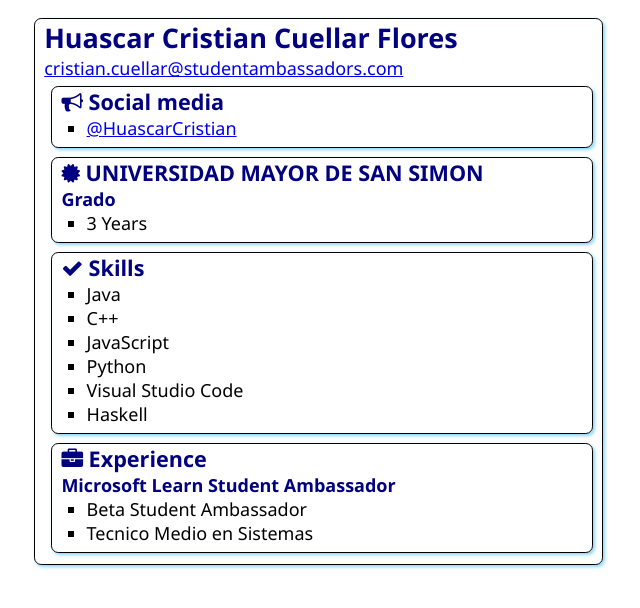
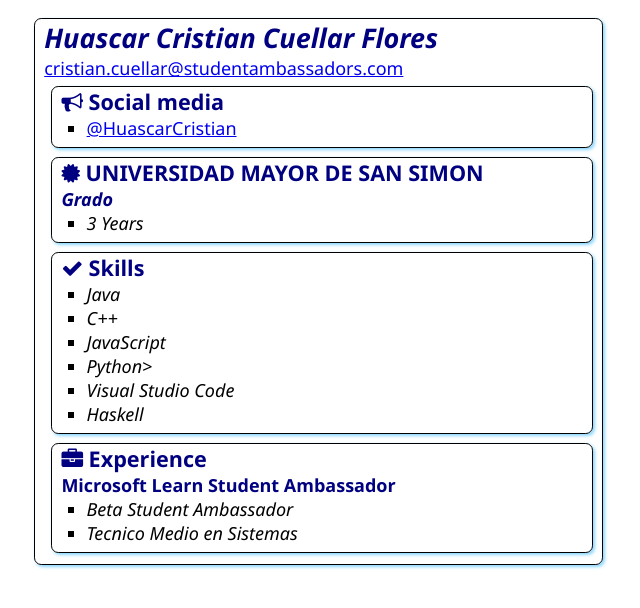
Before and after one commit to HuascarCristian/SATechnicalOnboarding, a plain HTML site: page src/index.html in a window 1280 px wide. Shown: the whole page, without its empty margins (37-677 px from the left). Drawn offline with Linux system fonts and the light colour scheme.

Commit message:
Update index.html

```diff
--- a/src/index.html
+++ b/src/index.html
@@ -12,7 +12,7 @@
 <body>
     <main>
         <article class="box">
-            <h1>Huascar Cristian Cuellar Flores</h1>
+            <h1><i>Huascar Cristian Cuellar Flores</i></h1>
             <div><a href="mailto:cristian.cuellar@studentambassadors.com">cristian.cuellar@studentambassadors.com</a></div>
 
             <section class="box">
@@ -29,13 +29,13 @@
             <section class="box">
                 <div class="education">
                     <h2>
-                        <i class="fa fa-certificate" aria-hidden="true"></i>
-                        UNIVERSIDAD MAYOR DE SAN SIMON
+                       <b> <i class="fa fa-certificate" aria-hidden="true"></i>
+                        UNIVERSIDAD MAYOR DE SAN SIMON </b>
                     </h2>
-                    <h3>Grado</h3>
+                    <h3><i>Grado</i></h3>
                     <ul>
 
-                        <li> 3 Years</li>
+                        <li><i> 3 Years</i></li>
                     </ul>
                 </div>
             </section>
@@ -46,12 +46,12 @@
                     Skills
                 </h2>
                 <ul>
-                    <li>Java</li>
-                    <li>C++</li>
-                    <li>JavaScript</li>
-                    <li>Python</li>
-                    <li>Visual Studio Code</li>
-                    <li>Haskell</li>
+                    <li><i>Java</i></li>
+                    <li><i>C++</i></li>
+                    <li><i>JavaScript</i></li>
+                    <li><i>Python</i>></li>
+                    <li><i>Visual Studio Code</i></li>
+                    <li><i>Haskell</i></li>
                 </ul>
             </section>
             <section class="box">
@@ -61,8 +61,8 @@
                 </h2>
                 <h3>Microsoft Learn Student Ambassador</h3>
                 <ul>
-                    <li>Beta Student Ambassador</li>
-                    <li>Tecnico Medio en Sistemas</li>
+                    <li><i>Beta Student Ambassador</i></li>
+                    <li><i>Tecnico Medio en Sistemas</i></li>
                 </ul>
             </section>
         </article>
```
